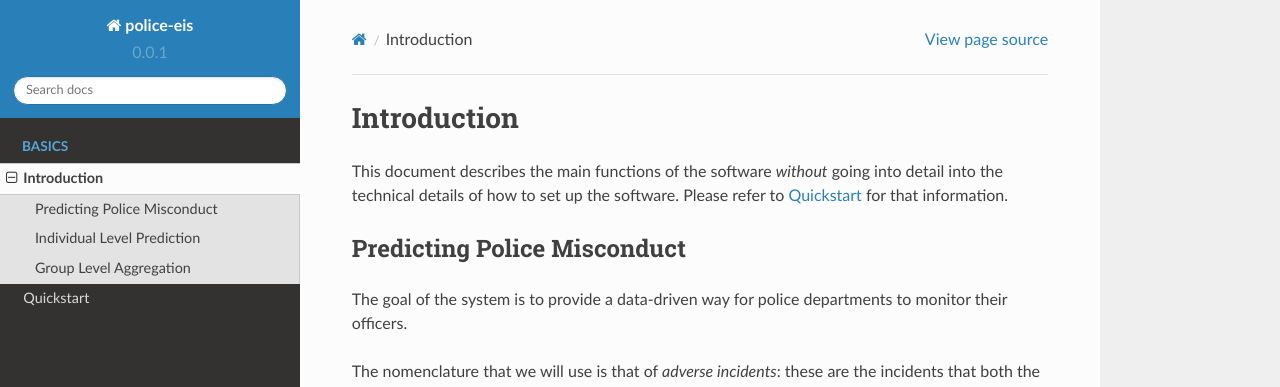
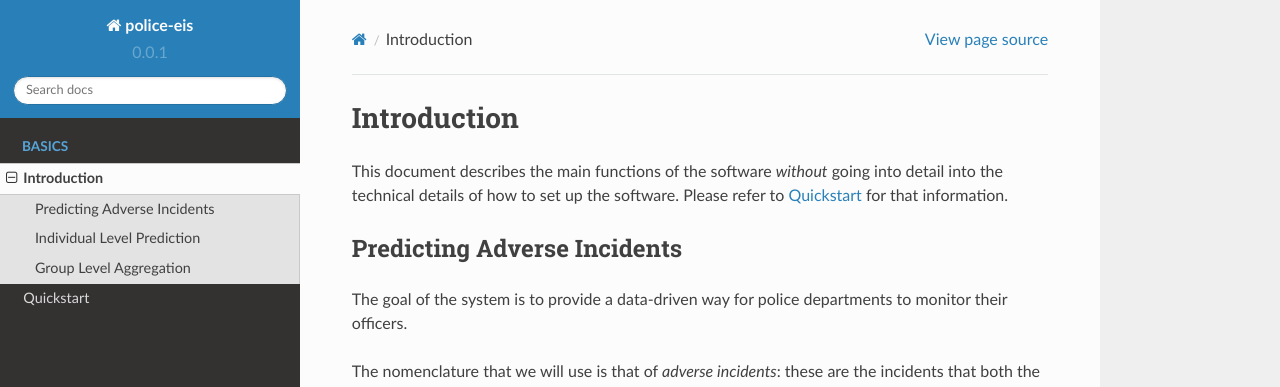
Before and after one commit to dssg/police-eis, a Sphinx documentation site: the page built from docs/intro.rst, in a window 1280 px wide and 900 px high. Shown: the top 387 px of the window. Built offline with Sphinx 7.4.7 and the Read the Docs theme 2.0.0, drawn with Linux system fonts in a browser that asks for light colours.

Commit message:
Use adverse incident terminology

```diff
--- a/docs/intro.rst
+++ b/docs/intro.rst
@@ -3,7 +3,7 @@ Introduction
 
 This document describes the main functions of the software *without* going into detail into the technical details of how to set up the software. Please refer to :doc:`quickstart` for that information.
 
-Predicting Police Misconduct
+Predicting Adverse Incidents
 ----------------------------
 
 The goal of the system is to provide a data-driven way for police departments to monitor their officers.
```
